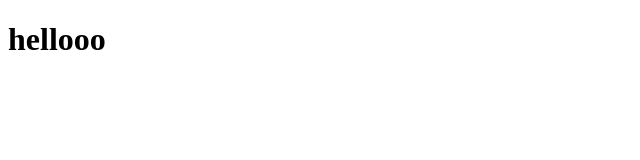
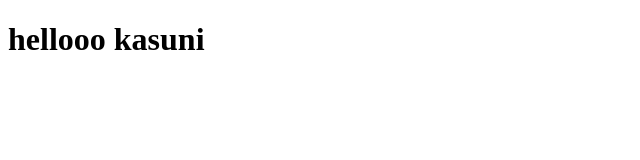
Before and after one commit to kasuniAdikari/test-2, a plain HTML site: page index.html in a window 1280 px wide. Shown: the whole page, without its empty margins (0-640 px from the left). Drawn offline with Linux system fonts and the light colour scheme.

Commit message:
rechange heading 1

```diff
--- a/index.html
+++ b/index.html
@@ -6,6 +6,6 @@
   <title>test 2</title>
 </head>
 <body>
-  <h1>hellooo</h1>
+  <h1>hellooo kasuni</h1>
 </body>
 </html>
```
